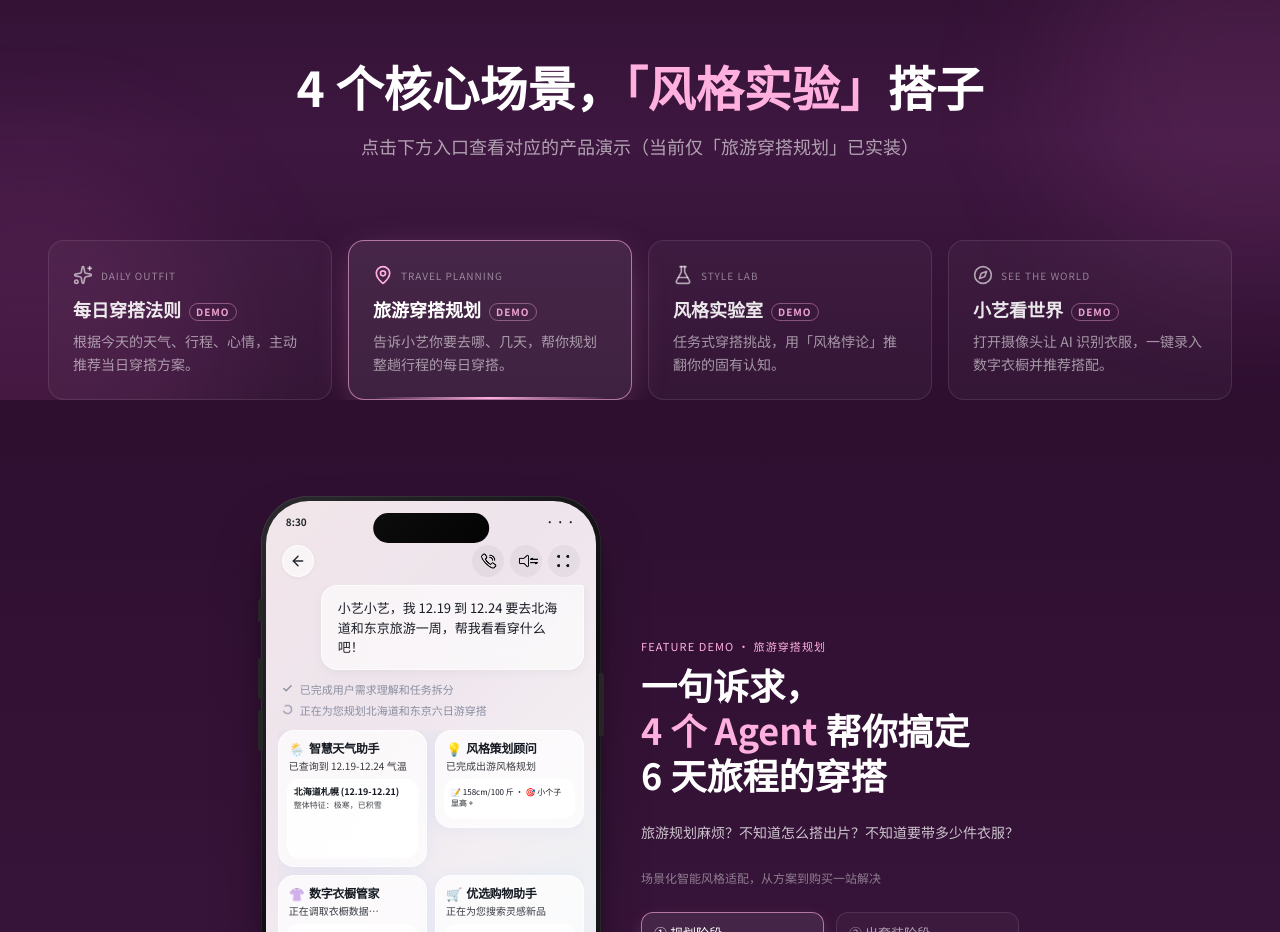
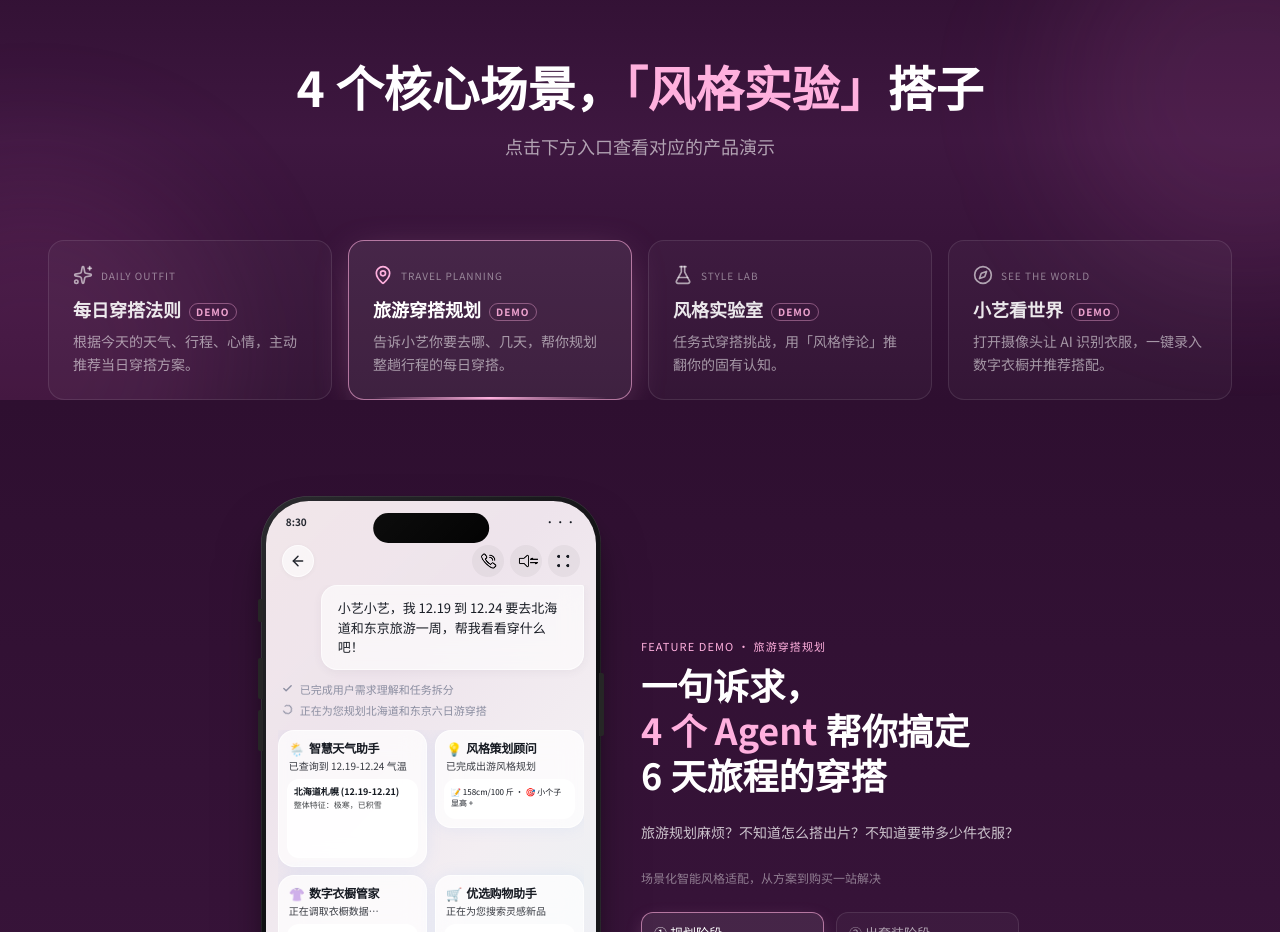
Before and after one commit to 05RubyTang/My-profolio-web, a Next.js app: page /works/artbridge in a window 1280 px wide. Shown: the part 1000-1932 px from the top of the page. Built offline with nearby package versions, Linux system fonts and the light colour scheme; a web font is replaced by a local one.

Commit message:
chore(artbridge): 删掉 Section 2 副标题里'当前仅旅游穿搭规划已实装'的括号说明
其它 3 个场景 demo 也逐步都实装了，这句免责声明已经过时，移除。

```diff
--- a/src/app/works/artbridge/page.tsx
+++ b/src/app/works/artbridge/page.tsx
@@ -306,7 +306,7 @@ export default function ArtBridgePage() {
               搭子
             </h2>
             <p className="mt-4 text-white/60 text-base md:text-lg">
-              点击下方入口查看对应的产品演示（当前仅「旅游穿搭规划」已实装）
+              点击下方入口查看对应的产品演示
             </p>
           </motion.div>
 
```
